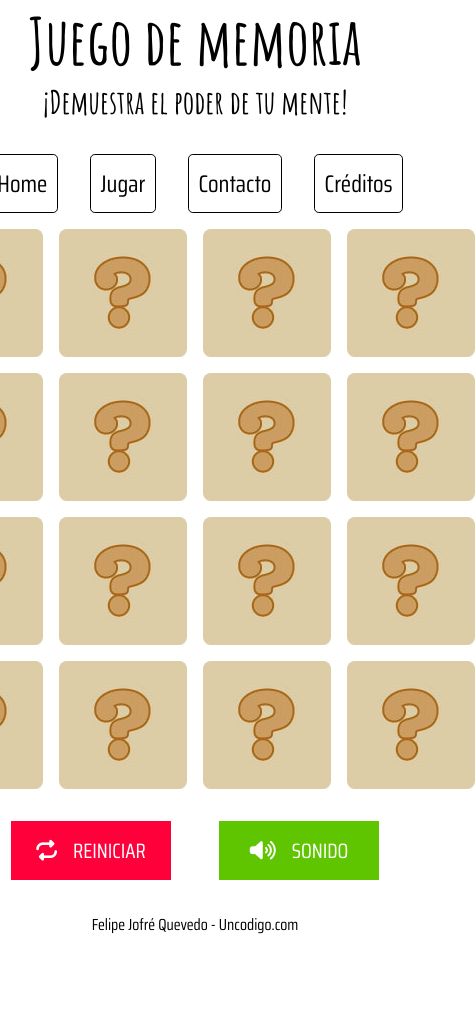
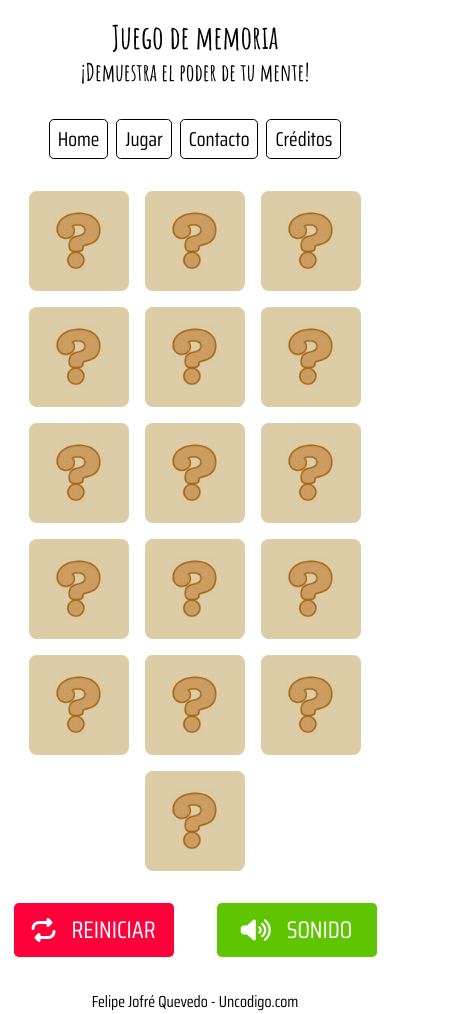
Before and after one commit to felipejoq/memorice-game, a plain HTML site: page index.html in a window 390 px wide. Shown: the whole page, 475 px wide, since content can reach past the window. Before the commit the page ends 937 px from the top, so only its background shows below. Drawn offline with nearby package versions, Linux system fonts and the light colour scheme; some packages are replaced by stand-ins of ours; a script that the page names is missing.

Commit message:
Mejoras en el CSS y App.js

```diff
--- a/css/styles.css
+++ b/css/styles.css
@@ -162,6 +162,114 @@ header {
 }
 
 @media screen and (max-width: 600px) {
+    h1 {
+        font-size: 2rem;
+    }
+
+    h2 {
+        font-size: 1.5rem;
+    }
+
+    header {
+        padding: 1rem 0;
+    }
+
+    .logo {
+        justify-content: center;
+        align-items: center;
+    }
+
+    #game {
+        width: 100%;
+        height: auto;
+        flex-wrap: wrap;
+        justify-content: center;
+    }
+
+    .container-button {
+        display: flex;
+        justify-content: center;
+        align-items: center;
+        align-content: center;
+        flex-basis: 20%;
+    }
+
+    .box-img {
+        border: none;
+        background-size: cover;
+        background-position: center;
+        max-width: 100px;
+        width: 100px;
+        height: 100px;
+    }
+
+    .cover {
+        width: 100%;
+        height: 100%;
+    }
+
+    .navbar-header {
+        gap: 0.5rem;
+        font-size: 20px;
+    }
+
+    .navbar-header li {
+        padding: 0.2rem 0.5rem;
+        border: 1px solid black;
+        border-radius: 0.3rem;
+    }
+
+    /* ----- */
+    .controls {
+        width: 100%;
+        gap: 1rem;
+        justify-content: space-around;
+        padding: 1rem 0;
+    }
+
+    .controls a {
+        text-decoration: none;
+        cursor: pointer;
+        width: 10rem;
+        justify-content: center;
+        align-content: center;
+        align-items: center;
+        gap: 1rem;
+        border-radius: 0.3rem;
+    }
+
+    .btn {
+        padding: 0.5rem 1rem;
+        background-color: #f5f5f5;
+        font-size: 1.5rem;
+        color: #fff;
+    }
+
+    .btn-reset-game {
+        background-color: #ff003b;
+    }
+
+    .btn-reset-game:hover {
+        background-color: #ff0000;
+    }
+
+    .btn-mute-game {
+        background-color: #5fc500;
+    }
+
+    .btn-mute-game:hover {
+        background-color: #5caf13;
+    }
+
+    .btn-muted {
+        color: #8f8f8f;
+        background-color: #eaeaea;
+    }
+
+    .btn-muted:hover {
+        color: #ffffff;
+        background-color: #858585;
+    }
 }
 
 @media screen and (max-width: 320px) {
--- a/js/app.js
+++ b/js/app.js
@@ -2,10 +2,7 @@ import {images} from "./images.js";
 import {game, buttons, btnResetGame} from "./htmlElements.js";
 import {shuffleImages, populateGameZone, disAndCoverButton, areSureResetGame, resetGameZone} from "./helpers.js";
 
-let firstDeck = shuffleImages(images);
-let secondDeck = shuffleImages(images);
-
-populateGameZone(game, firstDeck, secondDeck);
+populateGameZone(game, shuffleImages(images), shuffleImages(images));
 
 disAndCoverButton(buttons);
 
@@ -14,7 +11,7 @@ btnResetGame.addEventListener('click', () => {
     areSureResetGame().then(result => {
         if (result.isConfirmed) {
             resetGameZone(game);
-            populateGameZone(game, firstDeck, secondDeck);
+            populateGameZone(game, shuffleImages(images), shuffleImages(images));
             disAndCoverButton(buttons);
             game.classList.add("animate__animated", "animate__flipInY");
         }
```
